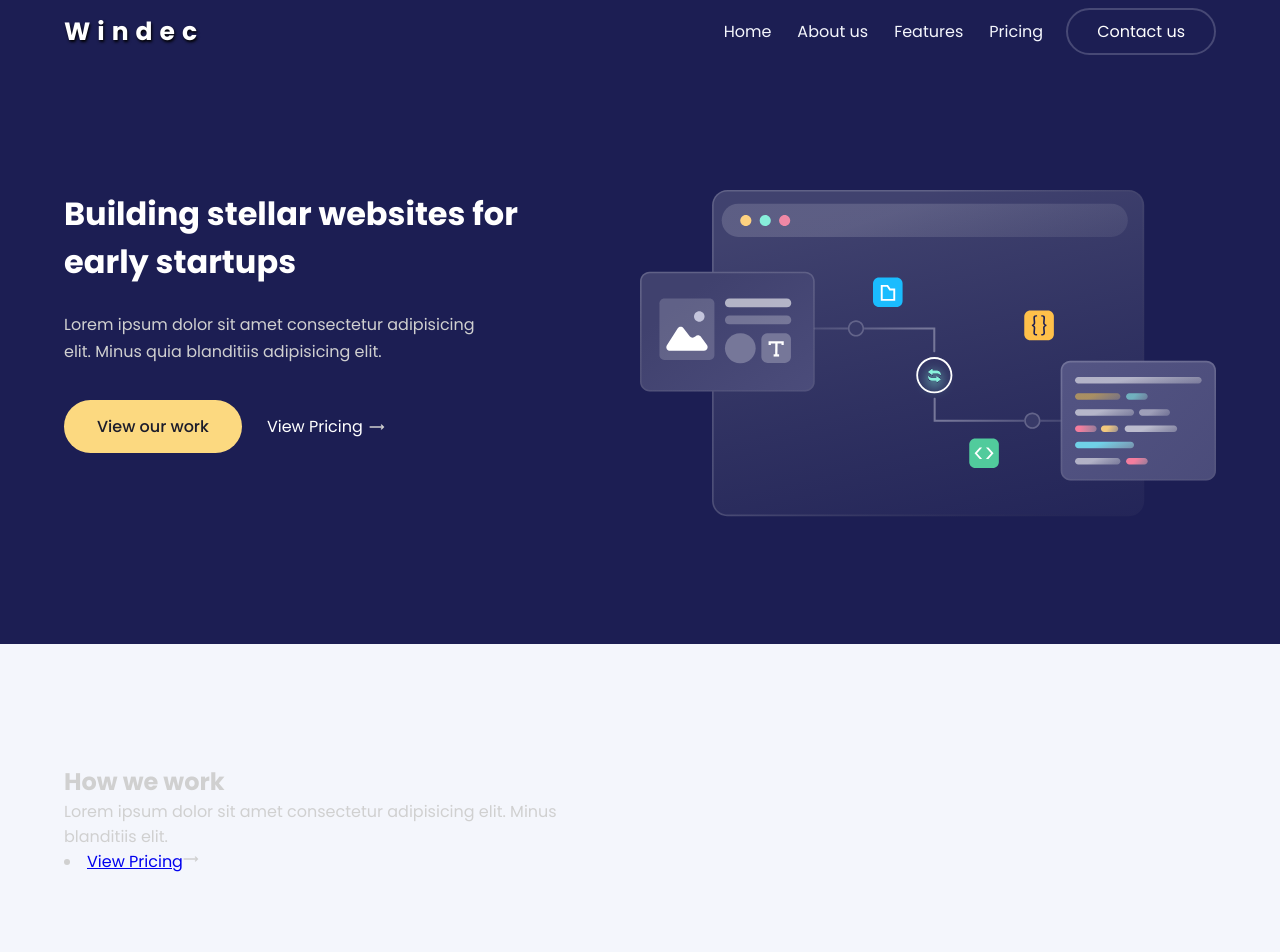
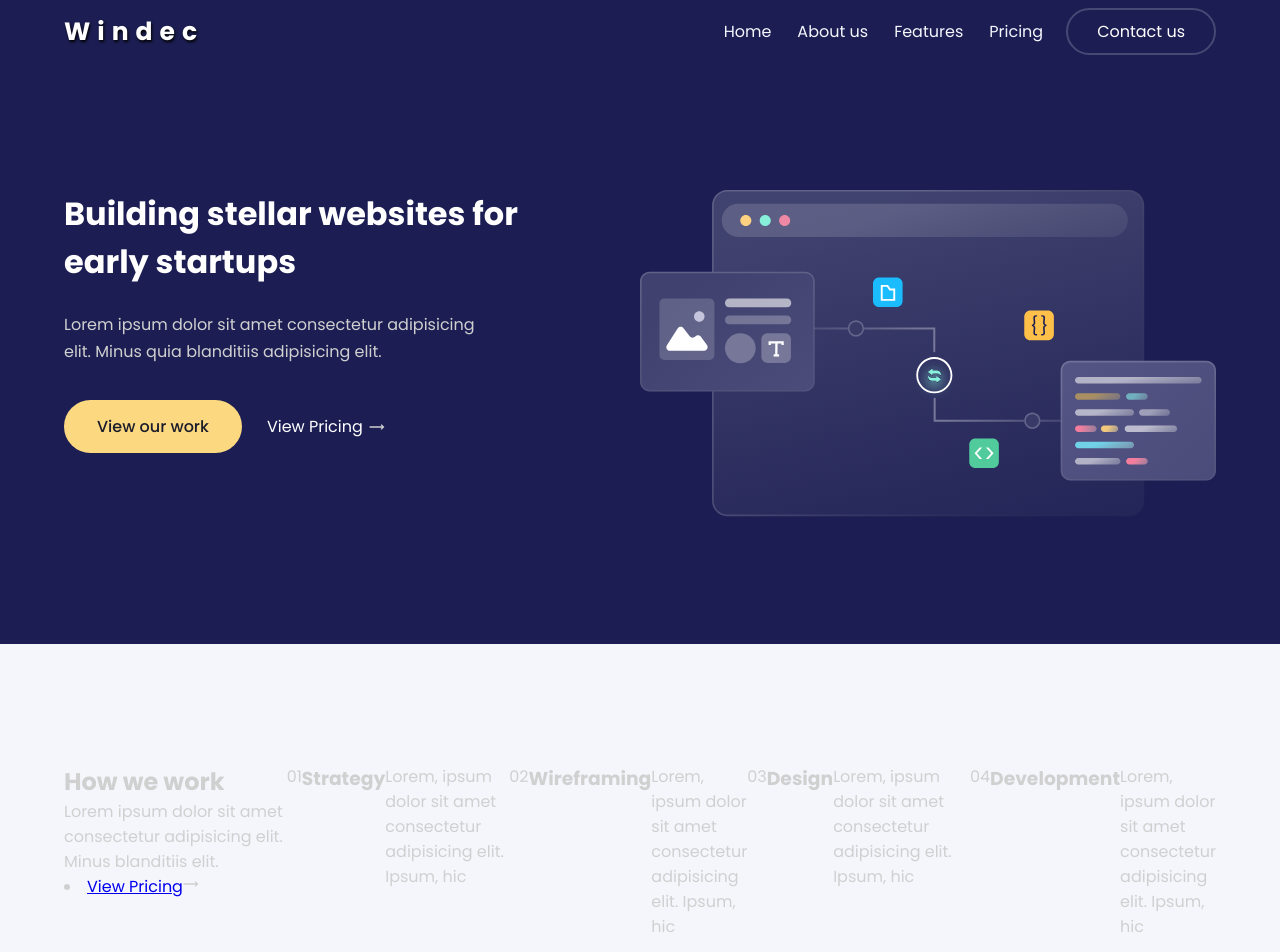
Before and after one commit to Meldy2503/Windec, a React (Create React App) app: page / in a window 1280 px wide. Shown: the top 952 px of the page. Built offline with nearby package versions, Linux system fonts and the light colour scheme.

Commit message:
add setion1 right content

```diff
--- a/src/components/HomePage/Section_1/Section1.js
+++ b/src/components/HomePage/Section_1/Section1.js
@@ -1,7 +1,8 @@
 import React from 'react';
 import { MainContainer, ContentContainer } from "../../reusableComponents/Container";
 import { CgArrowLongRight } from "react-icons/cg";
-import { LeftContent } from "./Section1Styled"
+import { LeftContent, RightContent } from "./Section1Styled"
+import data from "./secData"
 
 
 
@@ -22,6 +23,21 @@ function Section1() {
               </li>
       </LeftContent>
 
+        {data.map((list) => {
+          return (
+            <RightContent key={list.id}>
+              <div>{list.no}</div>
+              <h3>{list.title}</h3>
+              <p>{list.text}</p>
+
+           </RightContent>
+
+          )
+        }
+        )}
+
+
+
       </ContentContainer>
 
   </MainContainer>
--- a/src/components/HomePage/Section_1/Section1Styled.js
+++ b/src/components/HomePage/Section_1/Section1Styled.js
@@ -5,4 +5,10 @@ export const LeftContent = styled.div`
      flex-direction: column;
      width: 45%;
 
-`
+`;
+
+export const RightContent = styled.div`
+     display: flex;
+     width: 45%;
+
+`;
--- /dev/null
+++ b/src/components/HomePage/Section_1/secData.js
@@ -0,0 +1,36 @@
+const data = [
+  {
+      id: 1,
+      no: "01",
+      title: "Strategy",
+      text: "Lorem, ipsum dolor sit amet consectetur adipisicing elit. Ipsum, hic"
+
+  },
+
+  {
+    id: 2,
+    no: "02",
+    title: "Wireframing",
+    text: "Lorem, ipsum dolor sit amet consectetur adipisicing elit. Ipsum, hic"
+
+},
+
+{
+    id: 3,
+    no: "03",
+    title: "Design",
+    text: "Lorem, ipsum dolor sit amet consectetur adipisicing elit. Ipsum, hic"
+
+},
+
+{
+    id: 4,
+    no: "04",
+    title: "Development",
+    text: "Lorem, ipsum dolor sit amet consectetur adipisicing elit. Ipsum, hic"
+
+},
+
+]
+
+export default data;
```
